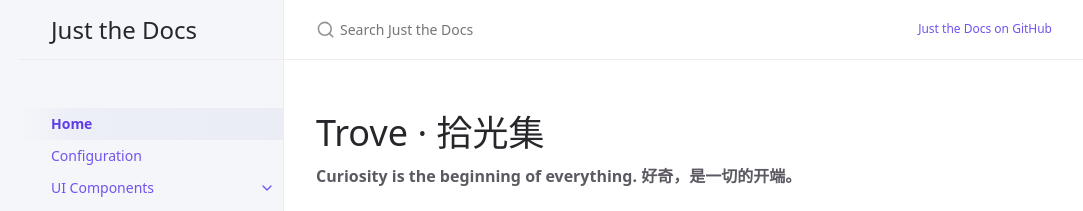
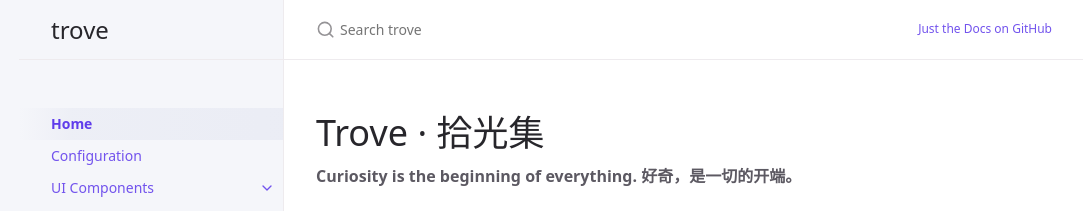
Before and after one commit to jejujiang/trove, a Jekyll site: the page built from index.md, in a window 1280 px wide. Shown: the top 211 px of the page, without its empty margins (88-1171 px from the left). Built offline with Jekyll 4.4.1, drawn with Linux system fonts in a browser that asks for light colours; cached includes are drawn as plain includes.

Commit message:
hello world

```diff
--- a/_config.yml
+++ b/_config.yml
@@ -13,7 +13,7 @@
 # you will see them accessed via {{ site.title }}, {{ site.github_repo }}, and so on.
 # You can create any custom variable you would like, and they will be accessible
 # in the templates via {{ site.myvariable }}.
-title: Just the Docs
+title: trove
 description: A Jekyll theme for documentation
 baseurl: "/trove" # the subpath of your site, e.g. /blog
 url: "https://jejujiang.github.io" # the base hostname & protocol for your site, e.g. http://example.com
```
